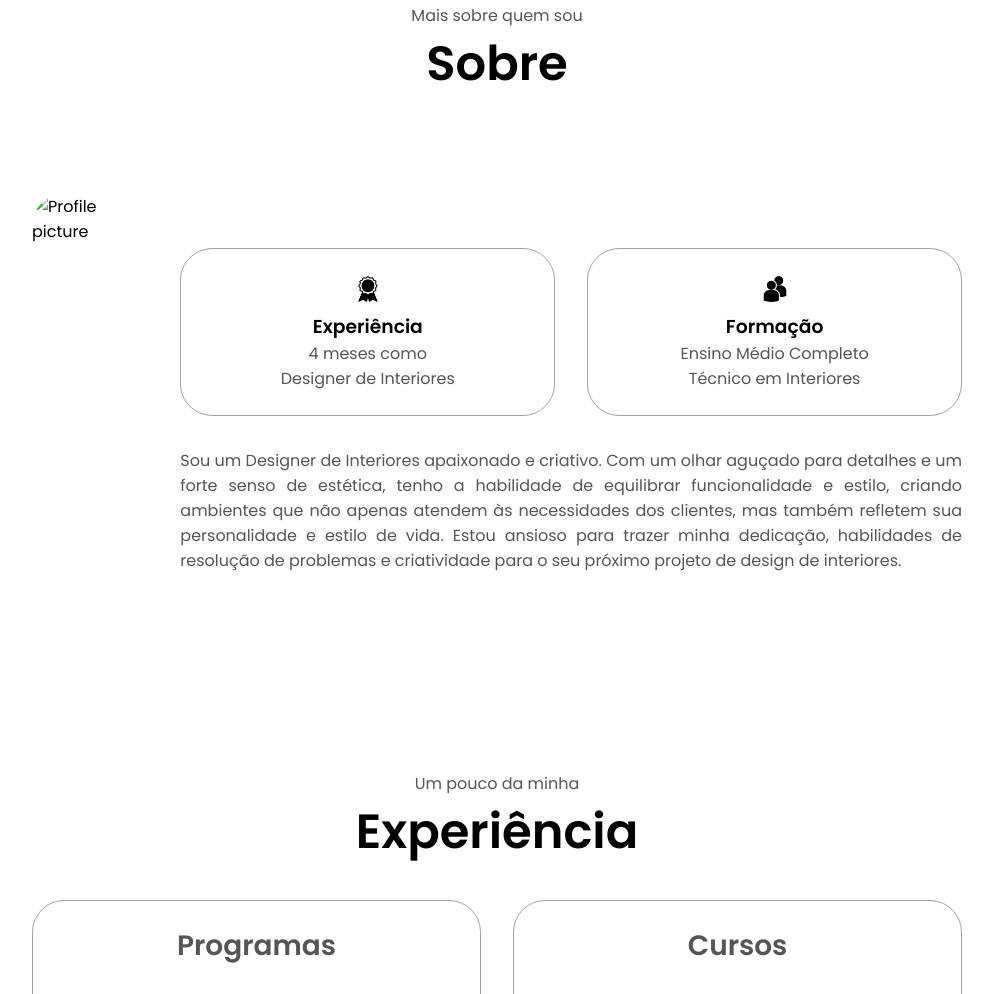
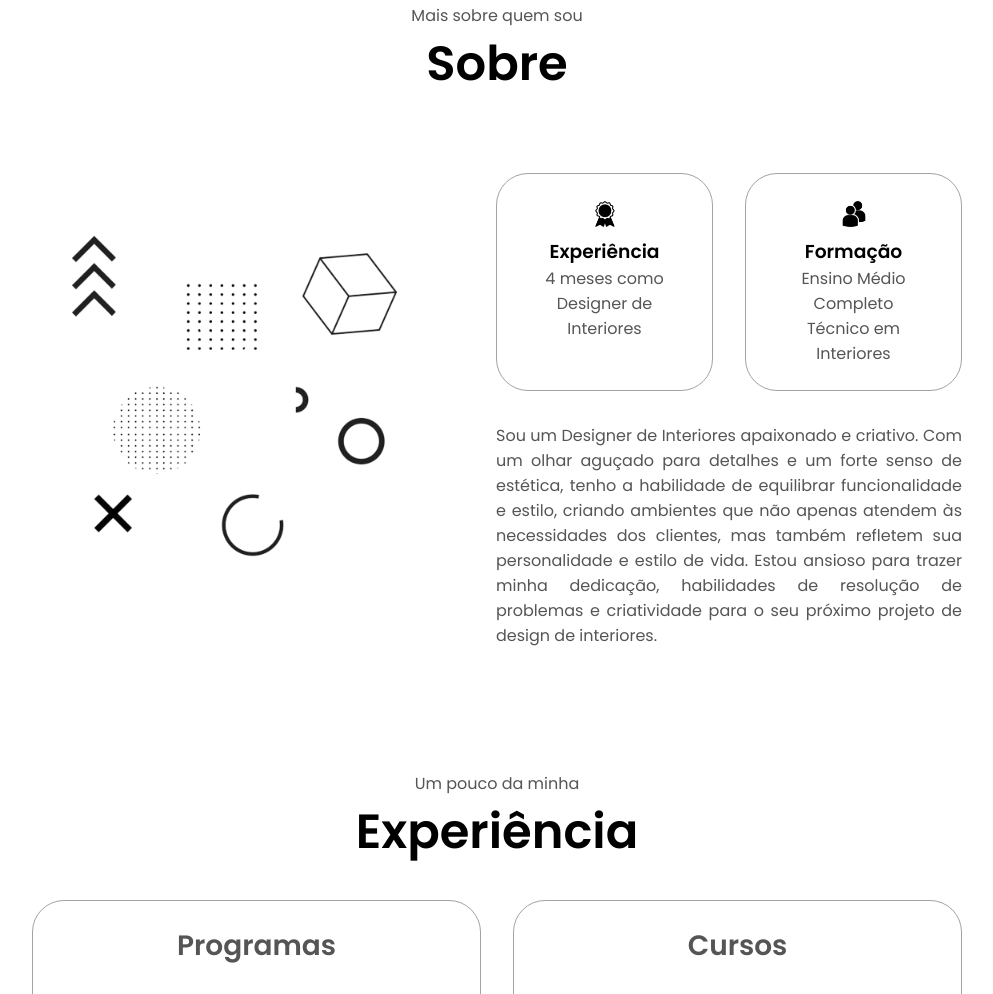
Before and after one commit to Gu1-all/interior-design-portfolio, a plain HTML site: page index.html in a window 1280 px wide. Shown: the part 940-1934 px from the top of the page, without its empty margins (143-1136 px from the left). Drawn offline with Linux system fonts and the light colour scheme.

Commit message:
Update index.html

```diff
--- a/index.html
+++ b/index.html
@@ -78,7 +78,7 @@
       <div class="section-container">
         <div class="section__pic-container">
           <img
-            src="assets/Perfil 2.jpg"
+            src="assets/Perfil 2.png"
             alt="Profile picture"
             class="about-pic"
           />
```
